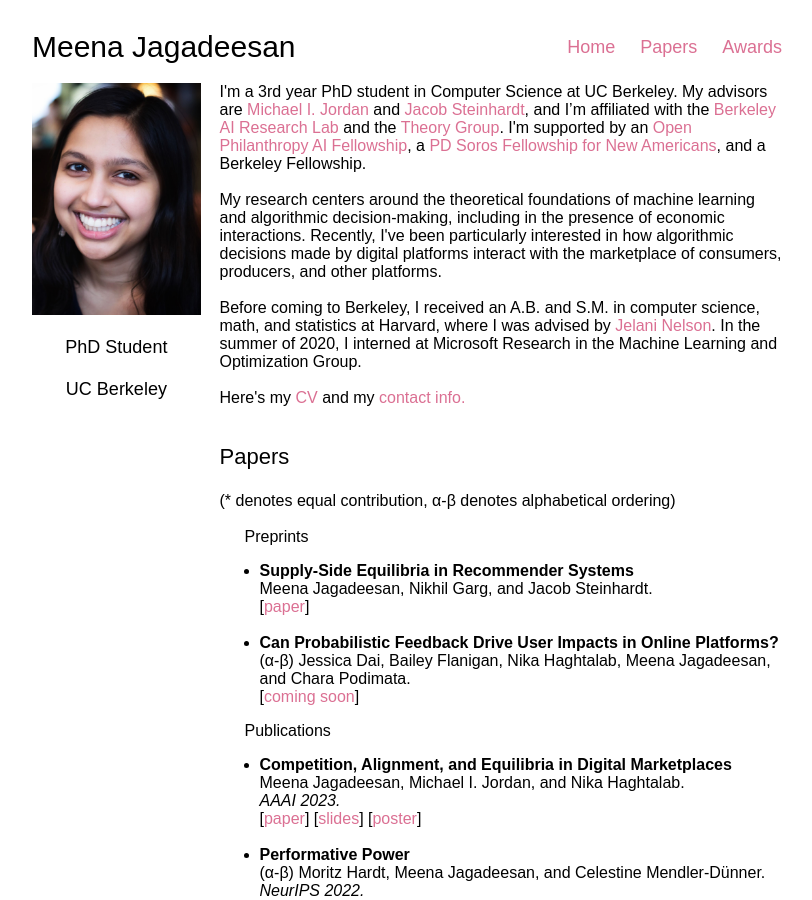
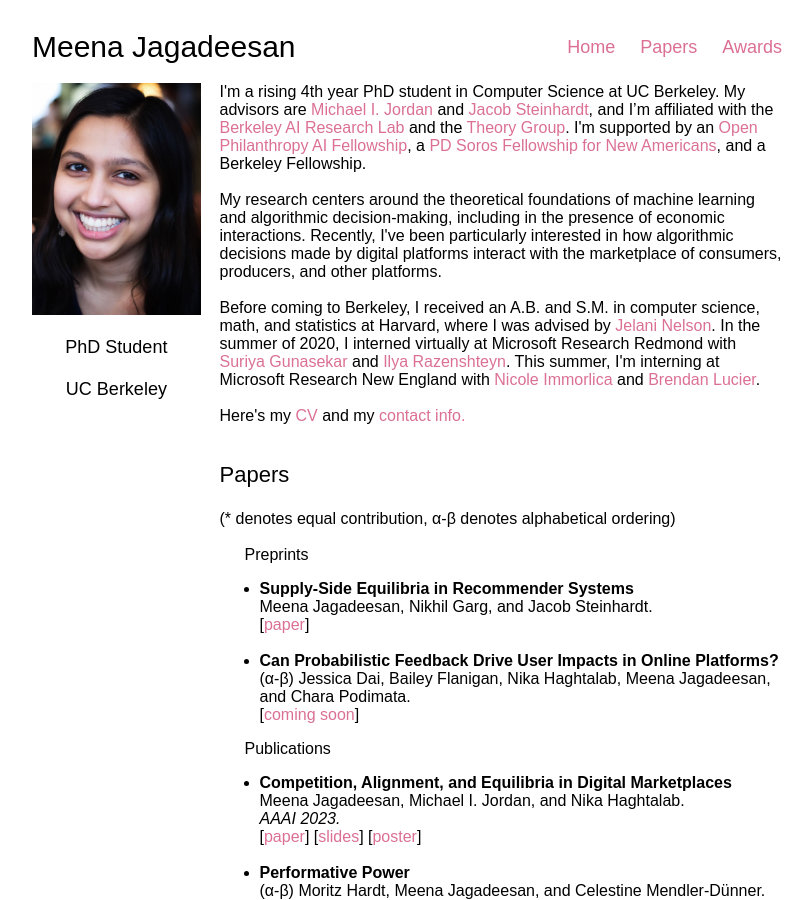
Before and after one commit to mjagadeesan/mjagadeesan.github.io, a Jekyll site: the page built from index.html, in a window 1280 px wide and 900 px high. Shown: the whole window, without its empty margins (233-1045 px from the left). Built offline with Jekyll 4.4.1, drawn with Linux system fonts in a browser that asks for light colours; some web fonts are replaced.

Commit message:
update summer info

```diff
--- a/index.html
+++ b/index.html
@@ -6,9 +6,9 @@ layout: default
 	{% include photo.html %}
 </div>
 <div class="text">
-	<span> I'm a 3rd year PhD student in Computer Science at UC Berkeley. My advisors are <a href='https://people.eecs.berkeley.edu/~jordan/'>Michael I. Jordan</a> and <a href='https://www.stat.berkeley.edu/~jsteinhardt/'>Jacob Steinhardt</a>, and I’m affiliated with the <a href='https://bair.berkeley.edu/index.html#header'>Berkeley AI Research Lab</a> and the <a href='http://theory.cs.berkeley.edu'>Theory Group</a>. I'm supported by an <a href='https://www.openphilanthropy.org/focus/global-catastrophic-risks/potential-risks-advanced-artificial-intelligence/open-phil-ai-fellowship-2021-class'>Open Philanthropy AI Fellowship</a>, a <a href='https://www.pdsoros.org/meet-the-fellows/meena-jagadeesan'>PD Soros Fellowship for New Americans</a>, and a Berkeley Fellowship.</span><br><br>
+	<span> I'm a rising 4th year PhD student in Computer Science at UC Berkeley. My advisors are <a href='https://people.eecs.berkeley.edu/~jordan/'>Michael I. Jordan</a> and <a href='https://www.stat.berkeley.edu/~jsteinhardt/'>Jacob Steinhardt</a>, and I’m affiliated with the <a href='https://bair.berkeley.edu/index.html#header'>Berkeley AI Research Lab</a> and the <a href='http://theory.cs.berkeley.edu'>Theory Group</a>. I'm supported by an <a href='https://www.openphilanthropy.org/focus/global-catastrophic-risks/potential-risks-advanced-artificial-intelligence/open-phil-ai-fellowship-2021-class'>Open Philanthropy AI Fellowship</a>, a <a href='https://www.pdsoros.org/meet-the-fellows/meena-jagadeesan'>PD Soros Fellowship for New Americans</a>, and a Berkeley Fellowship.</span><br><br>
 	<span> My research centers around the theoretical foundations of machine learning and algorithmic decision-making, including in the presence of economic interactions. Recently, I've been particularly interested in how algorithmic decisions made by digital platforms interact with the marketplace of consumers, producers, and other platforms. </span><br><br>
-	<span> Before coming to Berkeley, I received an A.B. and S.M. in computer science, math, and statistics at Harvard, where I was advised by <a href='https://people.eecs.berkeley.edu/~minilek/#'>Jelani Nelson</a>. In the summer of 2020, I interned at Microsoft Research in the Machine Learning and Optimization Group.  </span><br><br>
+	<span> Before coming to Berkeley, I received an A.B. and S.M. in computer science, math, and statistics at Harvard, where I was advised by <a href='https://people.eecs.berkeley.edu/~minilek/#'>Jelani Nelson</a>. In the summer of 2020, I interned virtually at Microsoft Research Redmond with <a href='https://sgunasekar.github.io/'>Suriya Gunasekar</a> and <a href='https://www.linkedin.com/in/ilya-razenshteyn-37b487161/'>Ilya Razenshteyn</a>. This summer, I'm interning at Microsoft Research New England with <a href=https://immorlica.com/'>Nicole Immorlica</a> and <a href='https://www.microsoft.com/en-us/research/people/brlucier/'>Brendan Lucier</a>.  </span><br><br>
 	Here's my <a href='CV-ResearchNew.pdf'>CV</a> and my <a href='#contact'>contact info.</a>
 	<h3><a id="papers"></a><span>Papers</span></h3>
 	(<span style="font-family:Arial">*</span> denotes equal contribution, α-β denotes alphabetical ordering)<br><br>
```
